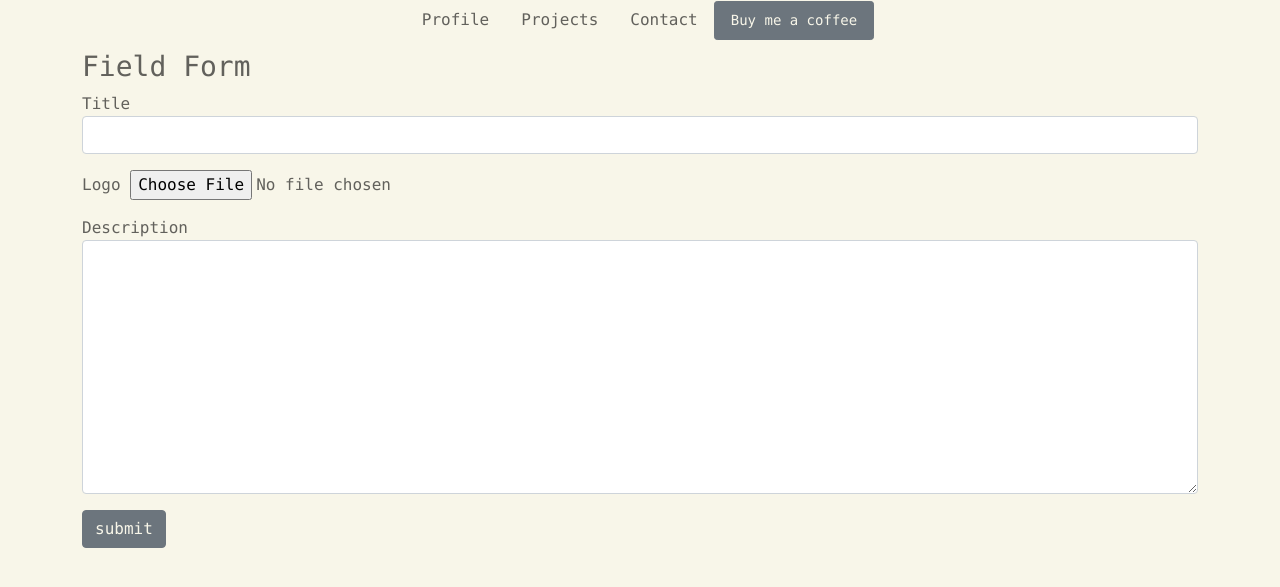
After one commit to bencyrus/portfolio-django, a Django app: page /add-field in a window 1280 px wide. The commit adds this page. Shown: the top 587 px of the page. Run offline with Django 3.2, Linux system fonts and the light colour scheme; some libraries are stand-ins or nearby versions; some web fonts are replaced.

Commit message:
made fields section and all the html pages and css and views and urls

```diff
--- a/matthewsportfolio/admin.py
+++ b/matthewsportfolio/admin.py
@@ -1,7 +1,8 @@
 from django.contrib import admin
 
-from .models import Person, Project, Skill, Tag, Message, Endorsement, Comment
+from .models import Person, Project, Skill, Tag, Message, Endorsement, Comment, Field
 admin.site.register(Person)
+admin.site.register(Field)
 admin.site.register(Project)
 admin.site.register(Comment)
 admin.site.register(Skill)
--- a/matthewsportfolio/forms.py
+++ b/matthewsportfolio/forms.py
@@ -1,10 +1,23 @@
 from django.forms import ModelForm
-from .models import Endorsement, Project, Message, Skill, Comment
+from .models import Endorsement, Field, Project, Message, Skill, Comment
+
+class FieldForm(ModelForm):
+    class Meta:
+        model = Field
+        fields = ['title', 'logo', 'description']
+
+    def __init__(self, *args, **kwargs):
+        super(FieldForm, self).__init__(*args, **kwargs)
+        self.fields['title'].widget.attrs.update(
+            {'class': 'form-control'})
+
+        self.fields['description'].widget.attrs.update(
+            {'class': 'form-control'})
 
 class ProjectForm(ModelForm):
     class Meta:
         model = Project
-        fields = ['title', 'thumbnail', 'description']
+        fields = ['title', 'thumbnail', 'field', 'description']
 
     def __init__(self, *args, **kwargs):
         super(ProjectForm, self).__init__(*args, **kwargs)
--- /dev/null
+++ b/matthewsportfolio/templates/base/field_form.html
@@ -0,0 +1,27 @@
+{% extends 'base/main.html' %}
+{% load static %}
+{% block content %}
+
+<div class="container">
+    <h3>Field Form</h3>
+
+    <form method="POST" enctype="multipart/form-data">
+        {% csrf_token %}
+
+        {{ form.media }}
+
+        {% for field in form %}
+
+        <div class="mb-3">
+            <label for="exampleInputPassword1" class="form-laber">{{ field.label }}</label>
+            {{ field }}
+        </div>
+
+        {% endfor %}
+
+        <input class="btn btn-secondary" type="submit" value="submit">
+
+    </form>
+</div>
+
+{% endblock content %}
--- a/matthewsportfolio/templates/base/main.html
+++ b/matthewsportfolio/templates/base/main.html
@@ -7,6 +7,7 @@
     <title>Matthew Mohaghegh</title>
     <meta name='viewport' content='width=device-width, initial-scale=1'>
     <link rel='stylesheet' type='text/css' media='screen' href="{% static 'styles/main.css' %}">
+    <link rel='stylesheet' type='text/css' media='screen' href="{% static 'styles/navbar.css' %}">
     <link rel='stylesheet' type='text/css' media='screen' href="{% static 'styles/project.css' %}">
     <link rel='stylesheet' type='text/css' media='screen' href="{% static 'styles/donation.css' %}">
     <link href="https://cdn.jsdelivr.net/npm/bootstrap@5.1.3/dist/css/bootstrap.min.css" rel="stylesheet" integrity="sha384-1BmE4kWBq78iYhFldvKuhfTAU6auU8tT94WrHftjDbrCEXSU1oBoqyl2QvZ6jIW3" crossorigin="anonymous">
--- a/matthewsportfolio/templates/base/navbar.html
+++ b/matthewsportfolio/templates/base/navbar.html
@@ -11,6 +11,7 @@
             <a href="{% url 'inbox' %}" class="nav-link">Inbox</a>
             <a href="{% url 'add-project' %}" class="nav-link">Add Project</a>
             <a href="{% url 'add-skill' %}" class="nav-link">Add Skill</a>
+            <a href="{% url 'add-field' %}" class="nav-link">Add Field</a>
             {% endif %}
             <a href="{% url 'donation' %}" class="btn btn-sm btn-secondary nav-link">Buy me a coffee</a>
         </div>
--- a/matthewsportfolio/urls.py
+++ b/matthewsportfolio/urls.py
@@ -3,8 +3,12 @@ from . import views
 
 urlpatterns = [
     path('', views.HomePage, name='home'),
+
+    path('field/<str:pk>/', views.FieldPage, name="field"),
+    path('add-field', views.AddField, name="add-field"),
+    path('edit-field/<str:pk>/', views.EditField, name="edit-field"),
+
     path('project/<str:pk>/', views.ProjectPage, name="project"),
-
     path('add-project', views.AddProject, name="add-project"),
     path('edit-project/<str:pk>/', views.EditProject, name="edit-project"),
 
--- a/matthewsportfolio/views.py
+++ b/matthewsportfolio/views.py
@@ -1,12 +1,14 @@
+from django.db.models.fields.files import FieldFile
 from django.shortcuts import redirect, render
 from django.contrib import messages
-from .models import Project, Skill, Tag, Message, Endorsement, Person
-from .forms import CommentForm, ProjectForm, MessageForm, SkillForm, EndorsementForm
+from .models import Field, Project, Skill, Tag, Message, Endorsement, Person
+from .forms import CommentForm, FieldForm, ProjectForm, MessageForm, SkillForm, EndorsementForm
 
 
 
 def HomePage(request):
     persons = Person.objects.all()
+    fields = Field.objects.all()
     projects = Project.objects.all()
     detailed_skills = Skill.objects.exclude(description='')
     skills = Skill.objects.filter(description='')
@@ -17,8 +19,39 @@ def HomePage(request):
         if form.is_valid():
             form.save()
             messages.success(request, 'Your message was successfully sent!')
-    context = {'persons': persons, 'projects': projects, 'detailed_skills': detailed_skills, 'skills': skills, 'endorsements': endorsements, 'form': form}
+    context = {'persons': persons, 'fields': fields, 'projects': projects, 'detailed_skills': detailed_skills, 'skills': skills, 'endorsements': endorsements, 'form': form}
     return render(request, 'base/home.html', context)
+
+def FieldPage(request, pk):
+    field = Field.objects.get(id=pk)
+    form = FieldForm()
+    context = {'field': field, 'form': form}
+    return render(request, 'base/field.html', context)
+
+def AddField(request):
+    form = FieldForm()
+
+    if request.method == 'POST':
+        form = FieldForm(request.POST, request.FILES)
+        if form.is_valid():
+            form.save()
+            return redirect('home')
+
+    context = {'form': form}
+    return render(request, 'base/field_form.html', context)
+
+def EditField(request, pk):
+    field = Field.objects.get(id=pk)
+    form = FieldForm(instance=field)
+
+    if request.method == 'POST':
+        form = FieldForm(request.POST, request.FILES, instance=field)
+        if form.is_valid():
+            form.save()
+            return redirect('home')
+
+    context = {'form': form}
+    return render(request, 'base/field_form.html', context)
 
 def ProjectPage(request, pk):
     project = Project.objects.get(id=pk)
--- a/static/styles/main.css
+++ b/static/styles/main.css
@@ -29,16 +29,9 @@ h1, h2, h3, h4, h5, p, a {
     margin-top: 10px;
 }
 
-/** --------------- Navbar Section --------------- **/
-#navigation_bar{
-    /* background-color: #1F2428; */
-    height: 50px;
-}
 
-/** navbar navbar-wrapper **/
-#navigation_bar .navbar-wrapper {
-    align-items: center;
-}
+
+
 /** --------------- Hero --------------- **/
 #hero {
     /* background-color: #1F2428; */
--- /dev/null
+++ b/static/styles/navbar.css
@@ -0,0 +1,13 @@
+/** -------------------- navbar.html -------------------- **/
+/** This file includes styling related to navbar **/
+
+/** --------------- Navbar Section --------------- **/
+#navigation_bar{
+    /* background-color: #1F2428; */
+    height: 50px;
+}
+
+/** navbar navbar-wrapper **/
+#navigation_bar .navbar-wrapper {
+    align-items: center;
+}
--- a/static/styles/project.css
+++ b/static/styles/project.css
@@ -18,4 +18,11 @@
     max-height: 90vh;
 }
 
+
+
+/** -------------------- project_form.html -------------------- **/
+/** This file includes styling related to individual project pages **/
 /** Project container project-image-container card **/
+.cke_1 {
+    max-width: 95vw !important;
+}
```
Also changed, not shown: other parts of static/styles/main.css (+45 -23 lines), matthewsportfolio/templates/base/field.html (added, +18 -0 lines), matthewsportfolio/templates/base/home.html (+19 -2 lines), db.sqlite3, static/images/software-dev-icon.png (added).
